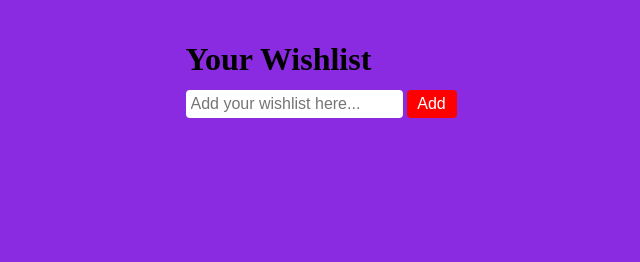
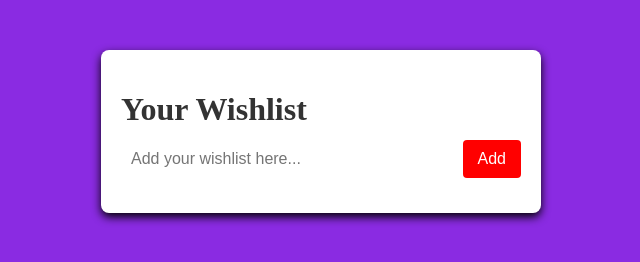
Before and after one commit to favibe/Whislist-Site, a plain HTML site: page index.html in a window 1280 px wide. Shown: the whole page, without its empty margins (319-959 px from the left). Drawn offline with Linux system fonts and the light colour scheme.

Commit message:
Updated css

```diff
--- a/style.css
+++ b/style.css
@@ -2,24 +2,68 @@ body {
     background-color: blueviolet;
     display: flex;
     justify-content: center;
-    margin: 20px;
+    align-items: flex-start;
+    min-height: 100vh;
+    margin: 0;
 }
-input{
-    padding: 5px ;
+
+.main {
+  background: white;
+  padding: 20px;
+  border-radius: 8px;
+  box-shadow: 0 4px 10px black;
+  max-width: 400px;
+  width: 100%;
+  margin-top: 50px; /* pushes it down */
+}
+
+
+h1 {
+  margin-bottom: 12px;
+  color: #333;
+}
+
+.todo-form {
+  display: flex;
+  gap: 10px;
+  margin-bottom: 15px; /* space below form */
+}
+
+input {
+  flex: 1; /* makes input grow */
+  padding: 10px;
   border: 0;
   font-size: 16px;
   border-radius: 4px;
 }
 
 button {
-    padding: 5px;
-    width: 50px;
+  padding: 10px 15px;
   color: white;
   background-color: red;
   border: 0;
   border-radius: 4px;
   font-size: 16px;
+  cursor: pointer;
+  transition: background 0.2s;
 }
-h1 {
-   margin-bottom: 12px;
+
+button:hover {
+  background-color: darkred;
 }
+
+
+.todo-container {
+  display: flex;
+  flex-direction: column;
+  gap: 10px; /* space between items */
+}
+
+.todo-item {
+  background: #f9f9f9;
+  padding: 10px;
+  border-radius: 4px;
+  display: flex;
+  justify-content: space-between;
+  align-items: center;
+}
```
Lines whose indentation alone changed are shown as unchanged.
